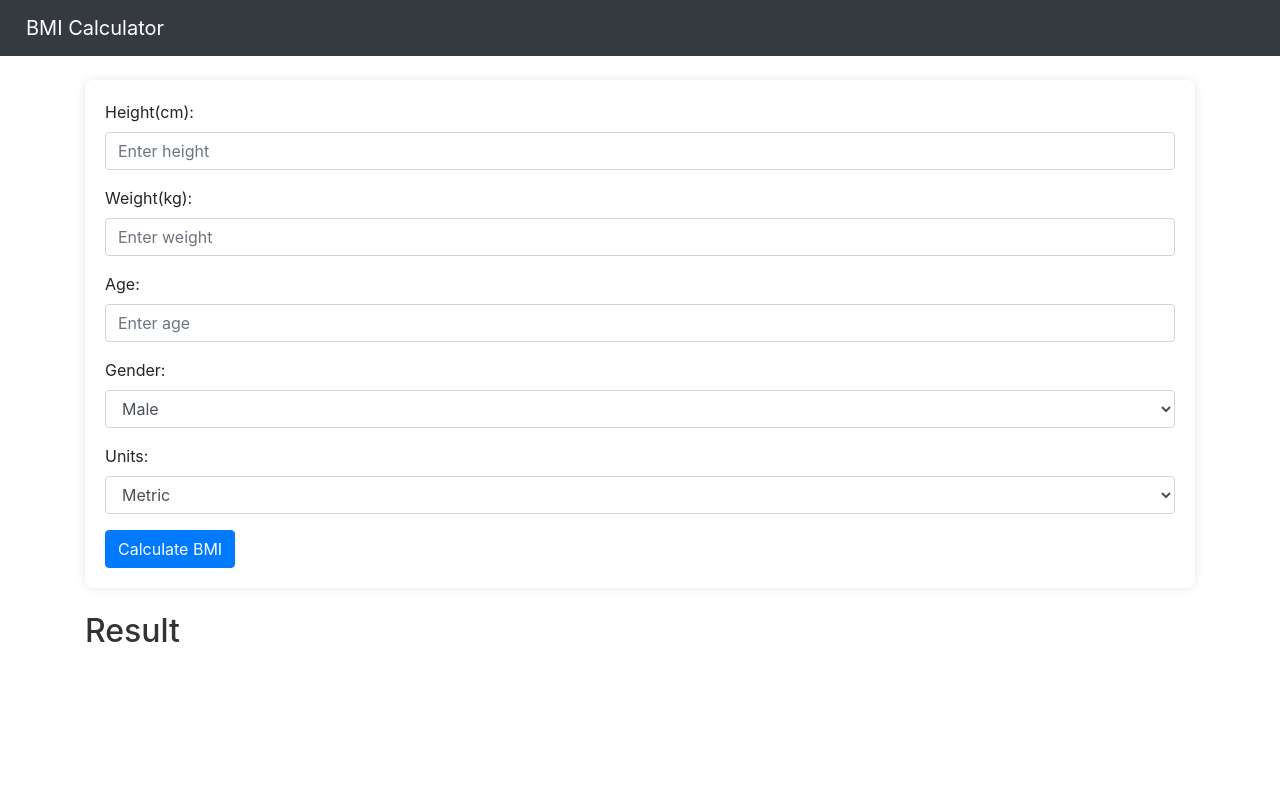
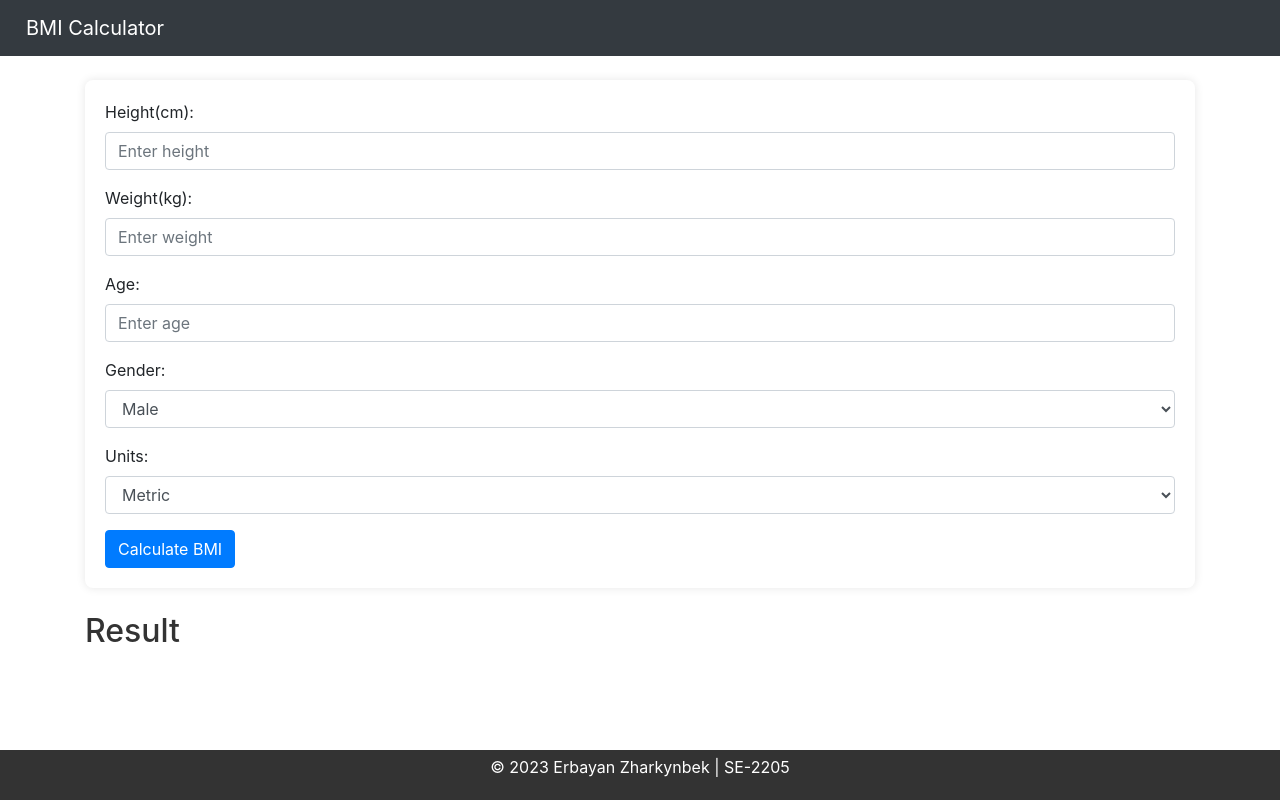
Before and after one commit to Erbayan/bmicalculator.github.io, a website: page views/index.html in a window 1280 px wide. Drawn offline with nearby package versions, Linux system fonts and the light colour scheme; files that its build step writes are made by us from their sources; files whose address does not match are found by name.

Commit message:
index.html

```diff
--- a/views/index.html
+++ b/views/index.html
@@ -51,6 +51,9 @@
         <div id="classificationResult">
         </div>
     </div>
+    <footer class="mt-4 text-center">
+        <p>© 2023 Erbayan Zharkynbek | SE-2205</p>
+    </footer>
 
     <script src="/bmicalculator1/public/scripts/bmiCalculator.js"></script>
 </body>
```
